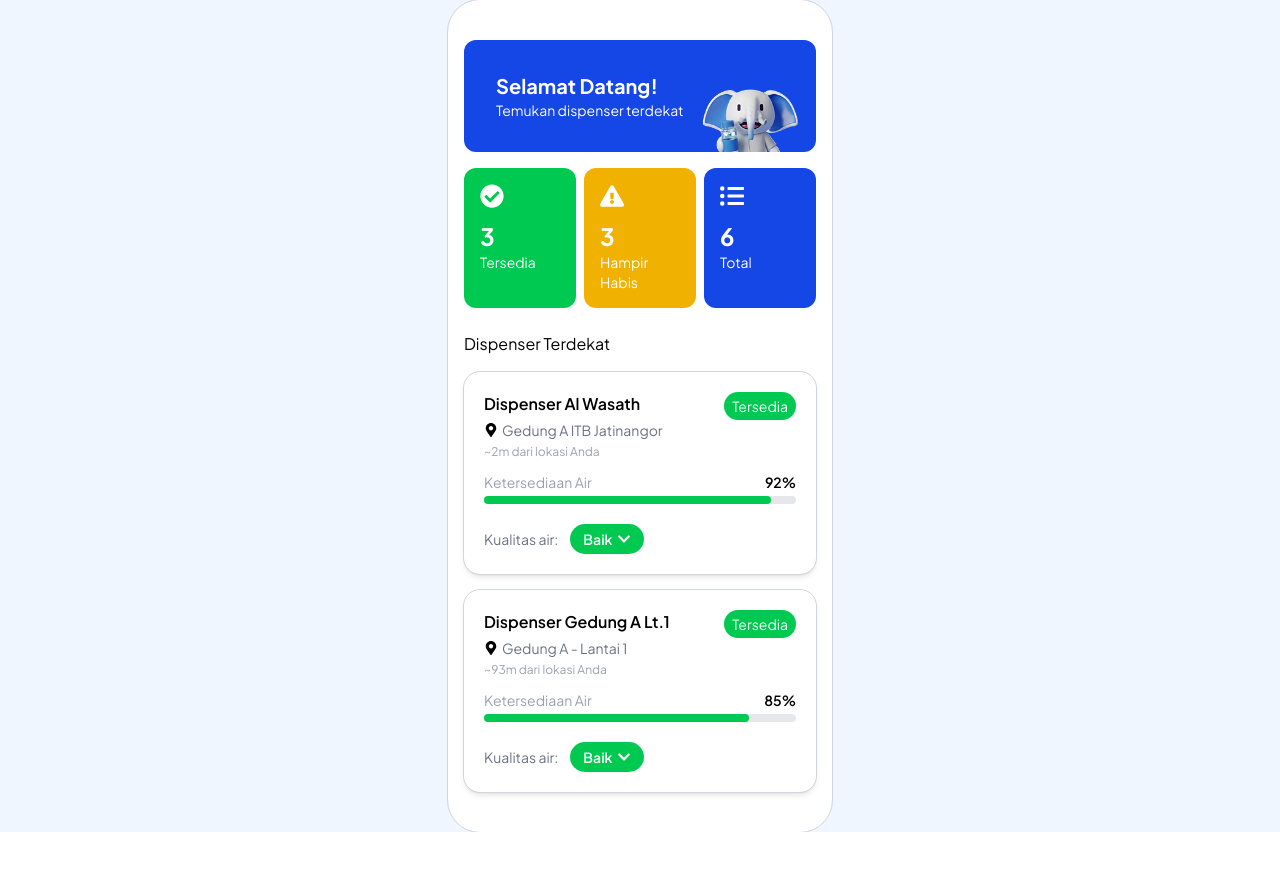
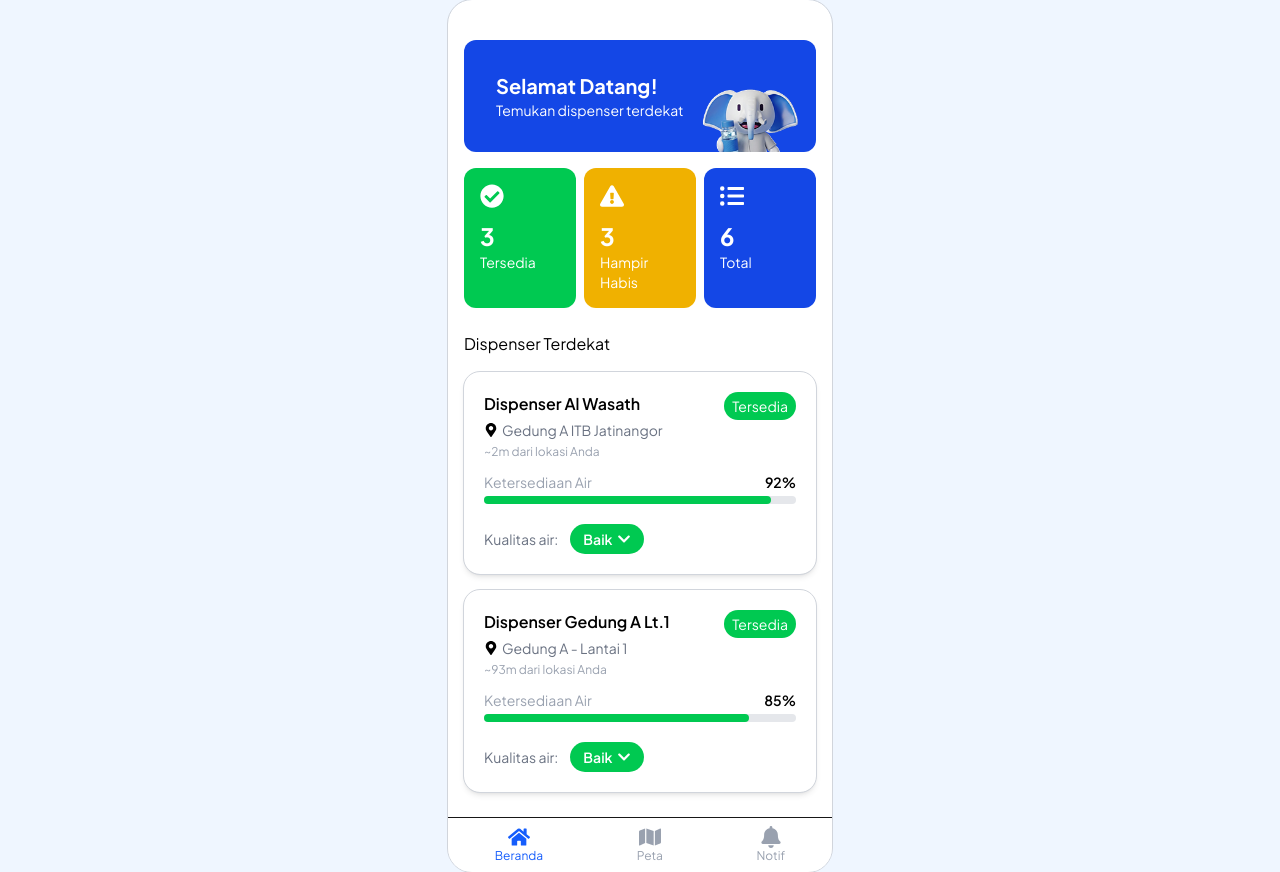
Before and after one commit to gitaa001/fillgo-station, a Next.js app: page / in a window 1280 px wide. Before the commit the page ends 832 px from the top, so only its background shows below. Built offline with nearby package versions, Linux system fonts and the light colour scheme.

Commit message:
feat: add navbar

```diff
--- a/src/app/page.tsx
+++ b/src/app/page.tsx
@@ -1,25 +1,36 @@
 import SummaryCard from "@/components/summaryCard";
 import DispenserCard from "@/components/dispenserCard";
-import { FaCheckCircle, FaExclamationTriangle, FaListUl } from "react-icons/fa";
+import BottomNavbar from "@/components/navbar";
+import {
+  FaCheckCircle,
+  FaExclamationTriangle,
+  FaListUl,
+} from "react-icons/fa";
 
 export default function Home() {
   return (
     <div className="flex justify-center bg-[#EFF6FF] min-h-screen">
-      <div className="w-full max-w-sm p-4 space-y-4 bg-white py-10 rounded-4xl outline-1 outline-gray-300">
+      {/* Mobile Container */}
+      <div className="w-full max-w-sm bg-white min-h-screen rounded-3xl outline outline-gray-300 relative overflow-hidden">
+
+        {/* CONTENT */}
+        <div className="p-4 py-10 space-y-4 pb-20">
+
           {/* Banner */}
           <div
             className="text-white p-8 rounded-xl flex items-center justify-between relative overflow-hidden"
-          style={{ minHeight: '80px', backgroundColor: '#1447E6' }}
+            style={{ minHeight: "80px", backgroundColor: "#1447E6" }}
           >
             <div>
               <h1 className="text-xl font-bold">Selamat Datang!</h1>
               <p className="text-sm">Temukan dispenser terdekat</p>
             </div>
+
             <img
               src="/Roga.png"
               alt="Logo"
               className="object-contain absolute right-4 bottom-0"
-            style={{ width: '100px', height: '70px' }}
+              style={{ width: "100px", height: "70px" }}
             />
           </div>
 
@@ -46,7 +57,7 @@ export default function Home() {
           </div>
 
           {/* Dispenser */}
-        <h2 className="font-regular mt-6 text-black">Dispenser Terdekat</h2>
+          <h2 className="mt-6 text-black">Dispenser Terdekat</h2>
 
           <DispenserCard
             name="Dispenser Al Wasath"
@@ -70,6 +81,10 @@ export default function Home() {
             temperature={24}
           />
         </div>
+
+        {/* NAVBAR */}
+        <BottomNavbar />
+      </div>
     </div>
   );
 }
--- /dev/null
+++ b/src/components/navbar.tsx
@@ -0,0 +1,37 @@
+"use client";
+
+import { usePathname, useRouter } from "next/navigation";
+import { FaHome, FaMap, FaBell } from "react-icons/fa";
+
+export default function Navbar() {
+  const pathname = usePathname();
+  const router = useRouter();
+
+  const navItems = [
+    { label: "Beranda", icon: FaHome, path: "/" },
+    { label:    "Peta", icon: FaMap, path: "/map" },
+    { label: "Notif", icon: FaBell, path: "/notifications" },
+  ];
+
+  return (
+    <div className="absolute bottom-0 left-0 right-0 bg-white border-t flex justify-around py-2 shadow-md">
+      {navItems.map((item) => {
+        const isActive = pathname === item.path;
+        const Icon = item.icon;
+
+        return (
+          <button
+            key={item.path}
+            onClick={() => router.push(item.path)}
+            className={`flex flex-col items-center text-xs ${
+              isActive ? "text-blue-600" : "text-gray-400"
+            }`}
+          >
+            <Icon size={22} />
+            <span>{item.label}</span>
+          </button>
+        );
+      })}
+    </div>
+  );
+}
```
Lines whose indentation alone changed are shown as unchanged.
